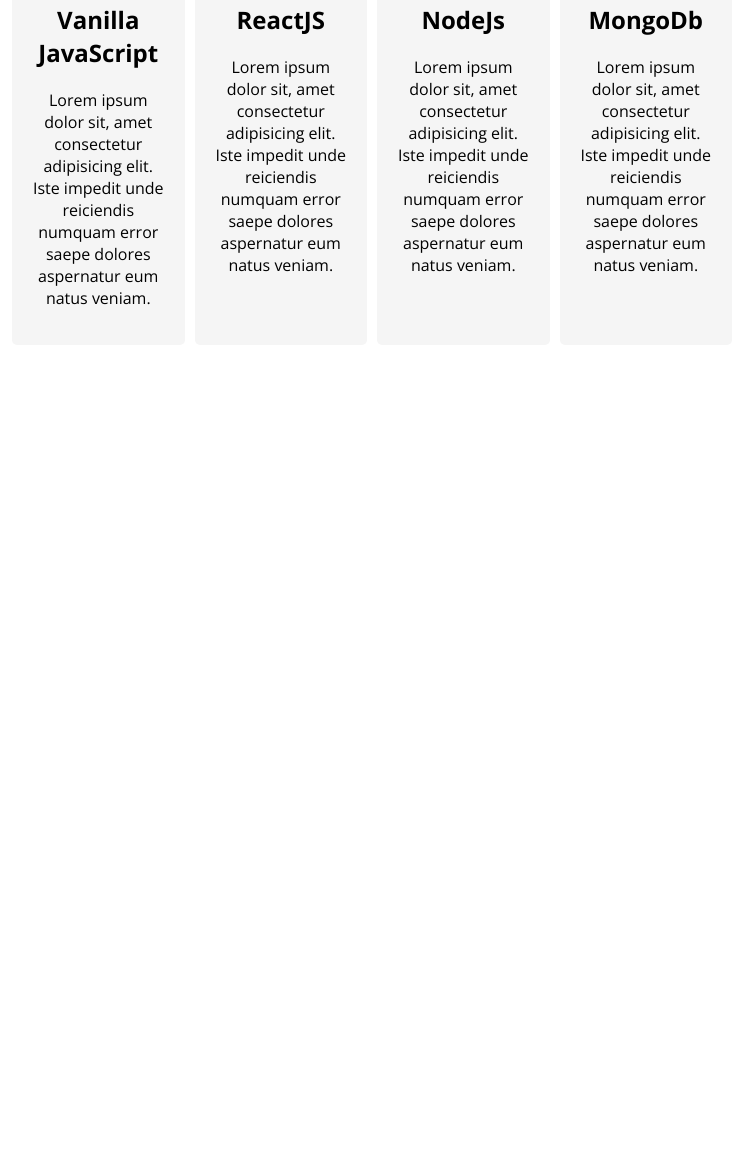
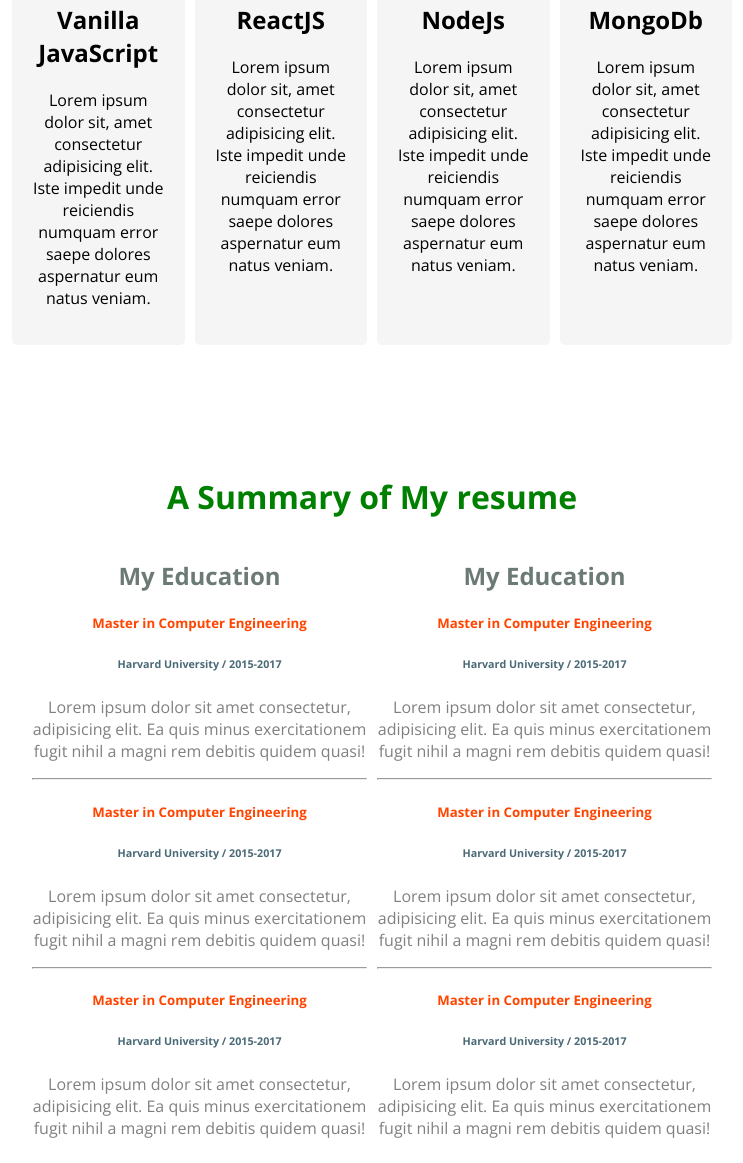
Before and after one commit to Emrandu1989/webDeveloper-portfolio, a plain HTML site: page index.html in a window 1280 px wide. Shown: the part 1803-2966 px from the top of the page, without its empty margins (268-1011 px from the left). Before the commit the page ends 2278 px from the top, so only its background shows below. Drawn offline with nearby package versions, Linux system fonts and the light colour scheme.

Commit message:
resume sectin added

```diff
--- a/index.html
+++ b/index.html
@@ -90,6 +90,67 @@
                 </div>
            </section>
 
+           <div class="resume-container">
+                <h1>A Summary of My resume</h1>
+                <div class="resume-content">
+                      <div class="resume-left">
+                              <div>
+                               <h2>My Education</h2>
+                               <h5>Master in Computer Engineering</h5>
+                               <h6>Harvard University / 2015-2017</h6>
+                               <p>Lorem ipsum dolor sit amet consectetur, adipisicing elit. Ea quis minus exercitationem fugit nihil a magni rem debitis quidem quasi!
+
+                               </p>
+                              </div>
+                              <hr>
+                              <div>
+                               <h5>Master in Computer Engineering</h5>
+                               <h6>Harvard University / 2015-2017</h6>
+                               <p>Lorem ipsum dolor sit amet consectetur, adipisicing elit. Ea quis minus exercitationem fugit nihil a magni rem debitis quidem quasi!
+
+                               </p>
+                              </div>
+                              <hr>
+                              <div>
+                               <h5>Master in Computer Engineering</h5>
+                               <h6>Harvard University / 2015-2017</h6>
+                               <p>Lorem ipsum dolor sit amet consectetur, adipisicing elit. Ea quis minus exercitationem fugit nihil a magni rem debitis quidem quasi!
+
+                               </p>
+                              </div>
+
+                      </div>
+                      <div class="resume-right">
+                              <div>
+                               <h2>My Education</h2>
+                               <h5>Master in Computer Engineering</h5>
+                               <h6>Harvard University / 2015-2017</h6>
+                               <p>Lorem ipsum dolor sit amet consectetur, adipisicing elit. Ea quis minus exercitationem fugit nihil a magni rem debitis quidem quasi!
+
+                               </p>
+                              </div>
+                              <hr>
+                              <div>
+                               <h5>Master in Computer Engineering</h5>
+                               <h6>Harvard University / 2015-2017</h6>
+                               <p>Lorem ipsum dolor sit amet consectetur, adipisicing elit. Ea quis minus exercitationem fugit nihil a magni rem debitis quidem quasi!
+
+                               </p>
+                              </div>
+                              <hr>
+                              <div>
+                               <h5>Master in Computer Engineering</h5>
+                               <h6>Harvard University / 2015-2017</h6>
+                               <p>Lorem ipsum dolor sit amet consectetur, adipisicing elit. Ea quis minus exercitationem fugit nihil a magni rem debitis quidem quasi!
+
+                               </p>
+                              </div>
+
+                      </div>
+
+                </div>
+           </div>
+
        </main>
        <footer>
 
--- a/styles/index.css
+++ b/styles/index.css
@@ -125,3 +125,32 @@
     padding: 20px;
     border-radius: 5px;
 }
+
+/* resume section styles */
+.resume-container{
+       text-align: center;
+       margin-left: 100px;
+       margin-right: 100px;
+       padding-left: 50px;
+       padding-right: 50px;
+}
+.resume-container h1{
+     color: green;
+}
+
+.resume-container h2{
+     color: rgb(108, 122, 118);
+}
+.resume-container h5{
+     color: orangered
+}
+.resume-container h6{
+     color: rgb(74, 106, 119)
+}
+.resume-container p{
+     color: gray
+}
+.resume-content{
+    display: flex;
+    gap: 10px;
+}
```
